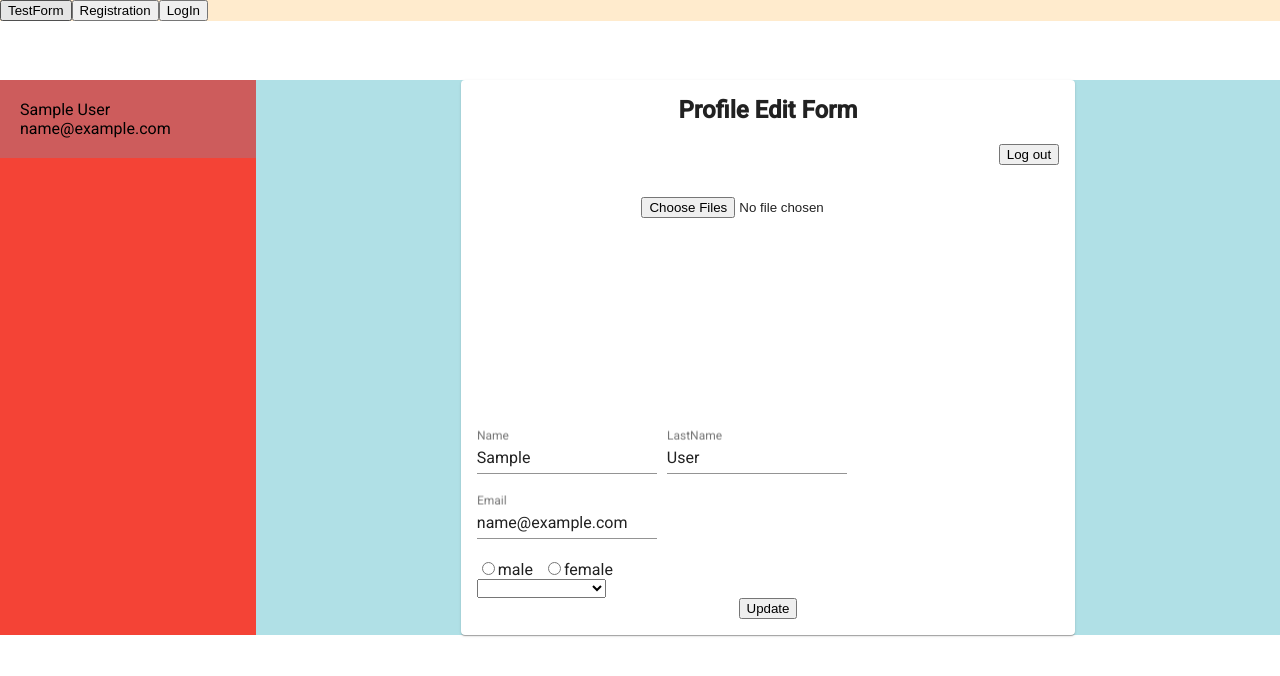
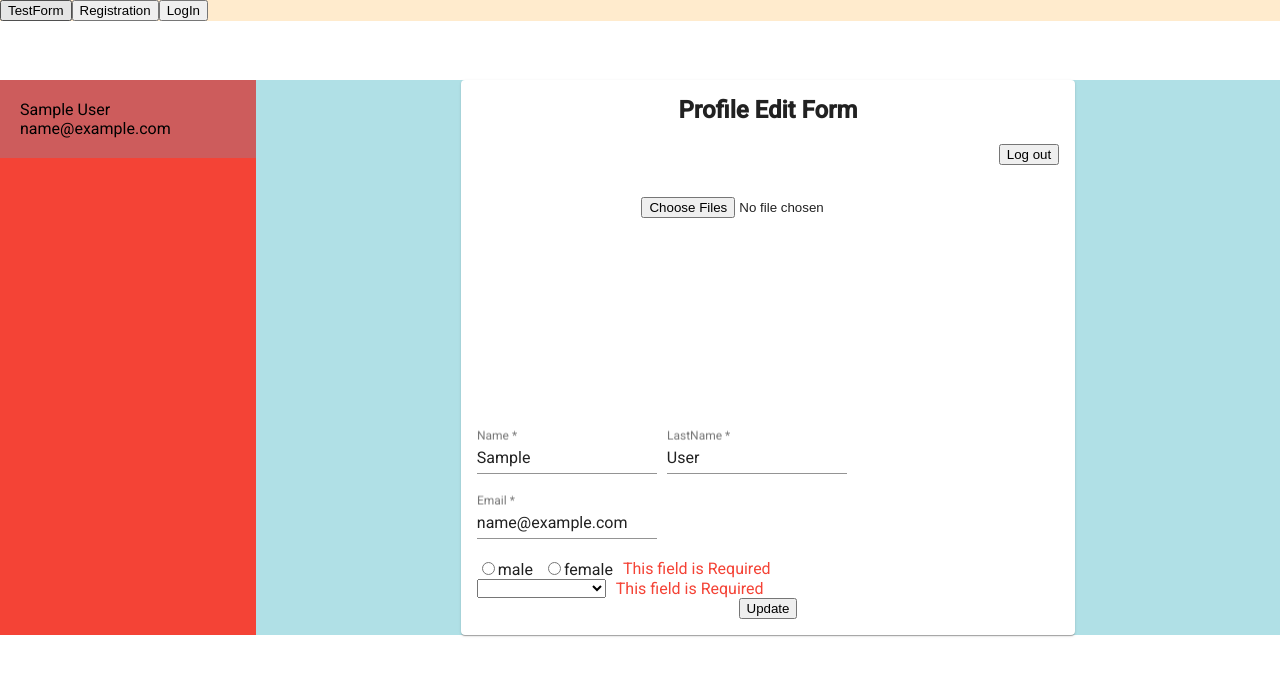
Before and after one commit to RiyaGuha1234/testProject, an Angular app: page /editProfile in a window 1280 px wide. Shown: the top 676 px of the page. Built offline with nearby package versions, Linux system fonts and the light colour scheme; sample sign-in values are in the browser's storage.

Commit message:
image upload done with preview

```diff
--- a/src/app/profile-edit/profile-edit.component.html
+++ b/src/app/profile-edit/profile-edit.component.html
@@ -6,7 +6,6 @@
       <div style="text-align: right">
         <button (click)="logout()">Log out</button>
       </div>
-      <form [formGroup] = editProfileForm (ngSubmit)="Update()">
       <div class="dropZone" appDnd (fileDropped)="onFileChange($event)">
         <!--        <div>-->
         <!--          <input type="file" name="file" id="file" (change)="onFileChange($event.target.files)" multiple>-->
@@ -14,31 +13,42 @@
         <input type="file"  multiple="multiple" (change)="onFileChange($event)" >
         <br>
         <br>
-          <div class="file-list">
-            <table *ngIf="files.length >0">
-              <th>Sl no.</th>
-              <th>FiLe</th>
-              <th>Delete</th>
-              <tr *ngFor="let file of files ;let i = index">
-                <td> {{i+1}}</td>
-                <td> {{file?.name}}</td>
-                <td><button (click)="deleteImage(i)">Delete</button></td>
+        <div class="file-list"  *ngIf="files.length >0" style="padding: 20px">
+          <table>
+            <tr>
+              <td *ngFor="let url of imgURL ; let i = index">
+                <img [src]="url" height="200" *ngIf="url" style="height: 80px; width: 80px">
+                <button (click)="deleteImage(i)" >Delete</button>
+              </td>
             </tr>
           </table>
+          <div class="container" fxLayout="column" fxLayoutGap="10px"  *ngIf="files.length >0">
+            <table>
+              <tr>
+                <td  *ngFor="let url of imgURL"><img src="url" alt="" height="80px" /></td>
+              </tr>
+            </table>
+            <!--              <div  *ngFor="let url of imgURL">-->
+            <!--                <img src="url" alt="" height="80px" />-->
+            <!--              </div>-->
           </div>
         </div>
-
+      </div>
+      <form [formGroup] = editProfileForm (ngSubmit)="Update()">
         <div class="container" fxLayout="row" fxLayout.xs="column" fxLayoutAlign="start" fxLayoutGap="10px" fxLayoutGap.xs="0">
           <mat-form-field class="col-4">
             <input matInput placeholder="Name" formControlName="firstName">
+            <mat-error *ngIf="editProfileForm.controls['firstName'].errors?.required">This field is Required</mat-error>
           </mat-form-field>
           <mat-form-field class="col-4">
             <input matInput placeholder="LastName" formControlName="lastName">
+            <mat-error *ngIf="editProfileForm.controls['lastName'].errors?.required">This field is Required</mat-error>
           </mat-form-field>
         </div>
         <div class="container" fxLayout="row" fxLayout.xs="column" fxLayoutAlign="start" fxLayoutGap="10px" fxLayoutGap.xs="0">
           <mat-form-field class="col-4">
             <input matInput placeholder="Email" formControlName="email" readonly>
+            <mat-error *ngIf="editProfileForm.controls['email'].errors?.required">This field is Required</mat-error>
           </mat-form-field>
         </div>
         <div class="container" fxLayout="row" fxLayout.xs="column" fxLayoutAlign="start" fxLayoutGap="10px" fxLayoutGap.xs="0">
@@ -50,13 +60,14 @@
             <input type="radio" value="Female" formControlName="gender">
             <span>female</span>
           </mat-label>
+          <mat-error *ngIf="editProfileForm.controls['gender'].errors?.required">This field is Required</mat-error>
         </div>
         <div class="container" fxLayout="row" fxLayout.xs="column" fxLayoutAlign="start" fxLayoutGap="10px" fxLayoutGap.xs="0">
           <select class="custom-select" formControlName="country" placeholder="Country">
             <option value=" " disabled selected hidden>Choose Country...</option>
             <option *ngFor="let country of countries" [ngValue]="country.country_name">{{country.country_name}}</option>
           </select>
-<!--          <mat-error *ngIf="registrationForm.controls['country'].errors?.required">This field is Required</mat-error>-->
+          <mat-error *ngIf="editProfileForm.controls['country'].errors?.required">This field is Required</mat-error>
         </div>
         <div style="text-align: center">
           <button type="submit">Update</button>
--- a/src/app/profile-edit/profile-edit.component.ts
+++ b/src/app/profile-edit/profile-edit.component.ts
@@ -21,19 +21,22 @@ export class ProfileEditComponent implements OnInit {
   countries: any[] = [];
   showError = false;
   files: any[] = [];
+  imgURL: any[] = [];
+  public imagePath;
+  emailPattern = '^([a-zA-Z0-9_\\-\\.]+)@([a-zA-Z0-9_\\-\\.]+)\\.([a-zA-Z]{2,5})$';
 
   editProfileForm: FormGroup;
-  constructor(private  http: HttpClient , private  authService: AuthService ,private profileService: ProfileService) {
+  constructor(private  http: HttpClient , private  authService: AuthService , private profileService: ProfileService) {
     this.userData = JSON.parse(localStorage.getItem('userData'));
     this.http.get('assets/country.json').subscribe((data: any) => {
       this.countries = data;
     });
     this.editProfileForm = new FormGroup({
-      email: new FormControl(this.userData.email),
-      firstName: new FormControl(this.userData.firstName),
-      lastName: new FormControl(this.userData.lastName),
-      gender: new FormControl(this.userData.gender),
-      country: new FormControl(this.userData.country),
+      email: new FormControl(this.userData.email, [Validators.required, Validators.pattern(this.emailPattern)]),
+      firstName: new FormControl(this.userData.firstName, [Validators.required]),
+      lastName: new FormControl(this.userData.lastName, [Validators.required]),
+      gender: new FormControl(this.userData.gender, [Validators.required]),
+      country: new FormControl(this.userData.country, [Validators.required]),
     });
   }
 
@@ -44,11 +47,11 @@ export class ProfileEditComponent implements OnInit {
       this.showError = true;
       return;
     }else{
-      if(this.editProfileForm.dirty){
+      if(this.editProfileForm.valid && this.editProfileForm.dirty){
         this.showError = false;
         console.log(this.editProfileForm.value);
         this.profileService.getProfileData(this.editProfileForm.value);
-        this.editProfileForm.reset();
+        // this.editProfileForm.reset();
       }
     }
   }
@@ -72,13 +75,38 @@ export class ProfileEditComponent implements OnInit {
   //   // });
   // }
   onFileChange(event) {
-    for (var i = 0; i < event.target.files.length; i++) {
+
+    // for(let i = 0; i < event.target.files.length; i++){
+    //   let reader = new FileReader();
+    //   this.imagePath = this.files[i];
+    //   reader.readAsDataURL(this.files[i]);
+    //   console.log(reader);
+    //   // tslint:disable-next-line:variable-name
+    //   reader.onload = (_event) => {
+    //     this.imgURL = reader.result;
+    //
+    //   }
+    // this.files = event.target.files;
+    console.log(this.files);
+    for (let i = 0; i < event.target.files.length; i++) {
       this.files.push(event.target.files[i]);
     }
-    // console.log(event.target.files.length);
-    // console.log(this.files);
+    this.imgURL = [];
+    for(let i = 0 ; i < event.target.files.length ; i++ ){
+      const reader = new FileReader();
+      reader.onload = (e: any) => {
+        // console.log(e.target.result);
+        this.imgURL.push(e.target.result);
+      };
+      reader.readAsDataURL(this.files[i]);
+    }
+
   }
   deleteImage(index){
+    // console.log(this.files);
+    // console.log(this.files[index]);
+    // this.files.splice(index,1);
+    this.imgURL.splice(index,1);
     this.files.splice(index, 1);
     Swal.fire({
       // title: 'Success' ,
--- a/src/app/profile/profile.component.html
+++ b/src/app/profile/profile.component.html
@@ -35,7 +35,8 @@
         </div>
 <!--        <a href="/editProfile" target="_blank">Edit</a>-->
         <div style="text-align: center">
-          <a href="/editProfile">Edit</a>
+<!--          <a href="/editProfile">Edit</a>-->
+          <button [routerLink]="['/editProfile']" >Edit</button>
         </div>
       </mat-card>
     </mat-card>
--- a/src/app/services/auth-guard.service.ts
+++ b/src/app/services/auth-guard.service.ts
@@ -6,7 +6,6 @@ import {AuthService} from './auth.service';
   providedIn: 'root'
 })
 export class AuthGuardService implements CanActivate{
-
   constructor(private  authService: AuthService , private  router: Router) { }
   canActivate(route: ActivatedRouteSnapshot, state: RouterStateSnapshot): boolean
   {
--- a/src/app/services/auth.service.ts
+++ b/src/app/services/auth.service.ts
@@ -9,6 +9,13 @@ export class AuthService {
 
   constructor(private router: Router ,  private  profileService: ProfileService) { }
   //
+  isAuthenticated() {
+    if(localStorage.getItem('user')){
+      return true;
+    } else {
+      return false;
+    }
+  }
   logout(){
     localStorage.removeItem('user');
     localStorage.removeItem('userData');
```
Also changed, not shown: src/app/app-routing.module.ts (+4 -4 lines). Lines whose indentation alone changed are shown as unchanged.
